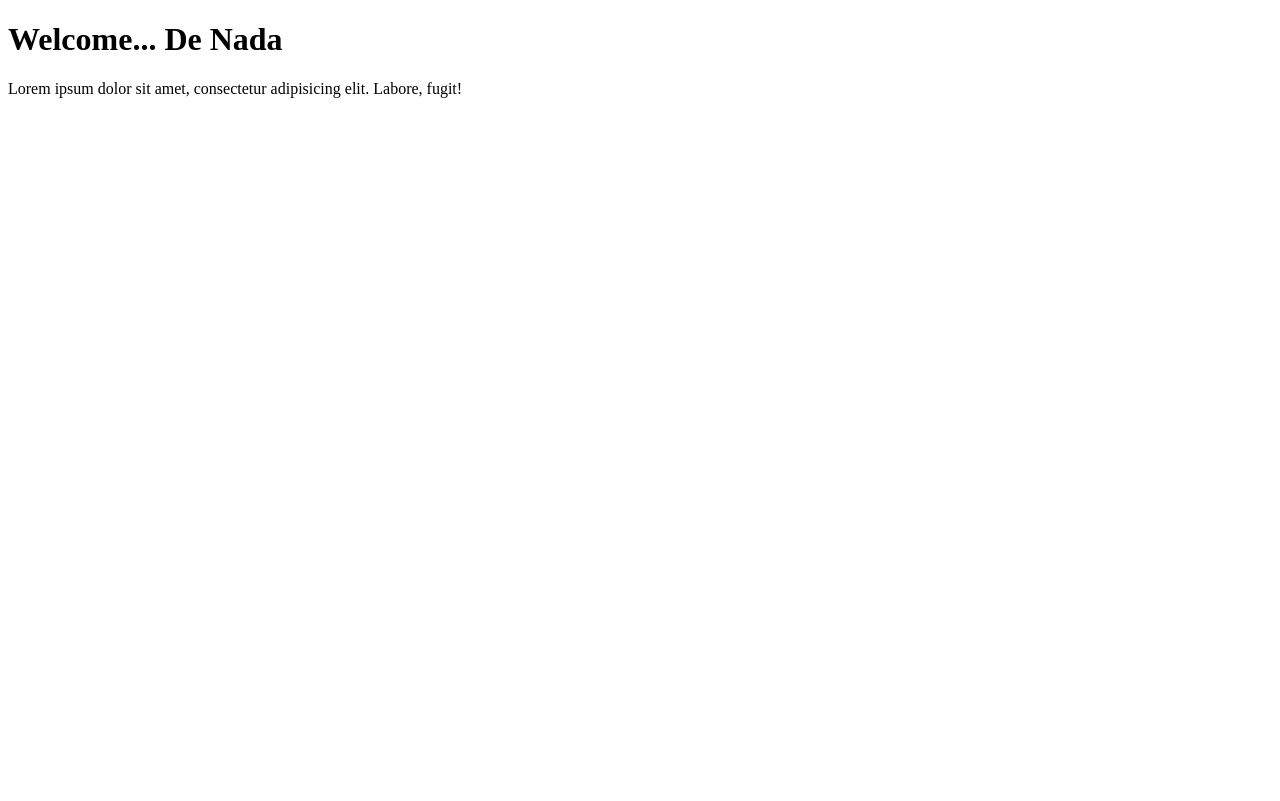
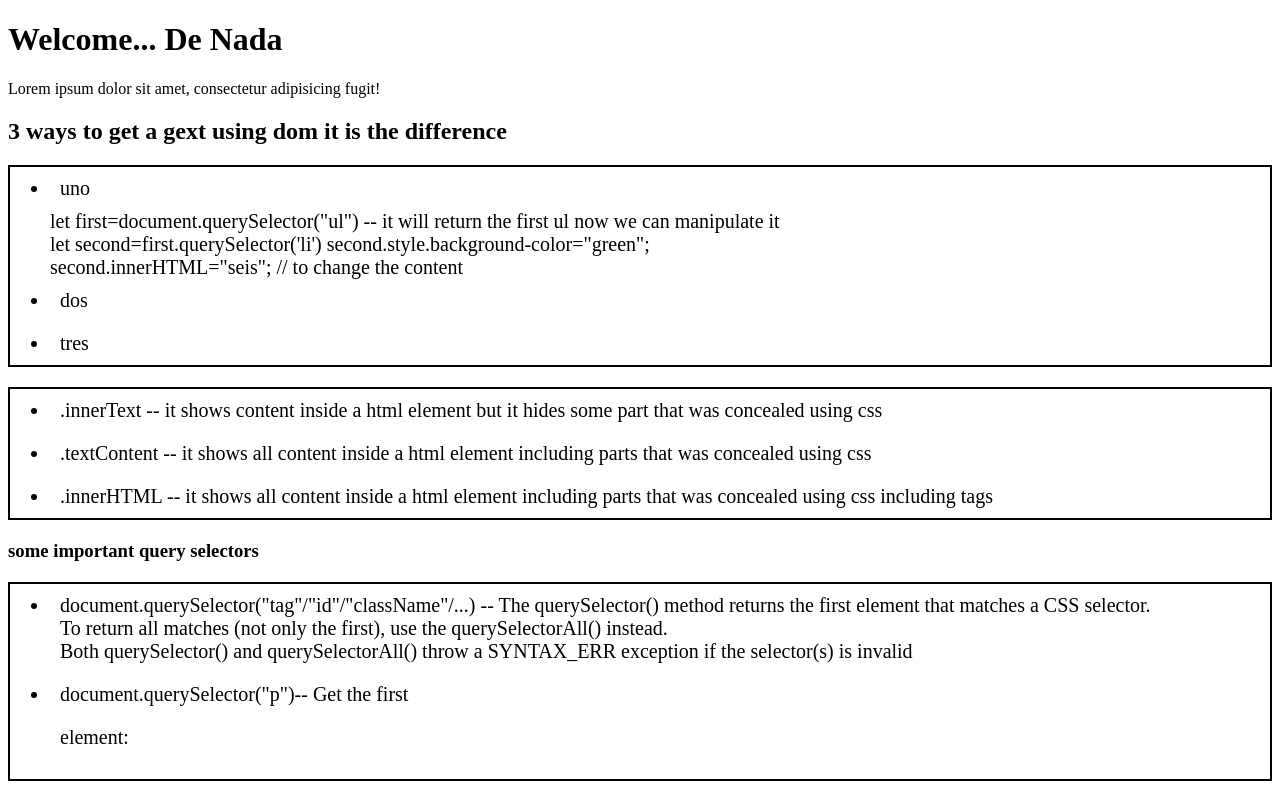
Before and after one commit to deepak-077/Web-Dev, a plain HTML site: page 06_dom/one.html in a window 1280 px wide. Drawn offline with Linux system fonts and the light colour scheme.

Commit message:
dom modified

```diff
--- a/06_dom/one.html
+++ b/06_dom/one.html
@@ -4,11 +4,63 @@
     <meta charset="UTF-8">
     <meta name="viewport" content="width=device-width, initial-scale=1.0">
     <title>Doc 1</title>
+    <Script>
+        let magx=document.getElementById("two");
+        magx.innerText;
+    </Script>
+    <style>
+    ul{border:2px solid black;
+         font-size: 20px;
+
+    }
+    li{
+        padding:10px;
+    }
+    </style>
 </head>
 <body id="cero">
     <div>
         <h1 id= "one" class="first">Welcome... De Nada</h1>
-        <p>Lorem ipsum dolor sit amet, consectetur adipisicing elit. Labore, fugit!</p>
+
+        <p>Lorem ipsum dolor sit amet, consectetur adipisicing fugit!</p>
+
+        <h2 id="two">3 ways to get a gext using dom <span>it is the difference</span> </h2>
+        <ul>
+            <li>uno </li>
+            let first=document.querySelector("ul") -- it will return the first ul
+            now we can manipulate it
+            <br>
+            let second=first.querySelector('li')
+            second.style.background-color="green";
+            <br>
+            second.innerHTML="seis"; // to change the content
+            <br>
+
+            <li>dos</li>
+            <li>tres</li>
+
+
+        </ul>
+        <ul>
+            <li> .innerText -- it shows content inside a html element but it hides some part that was concealed using css
+            </li>
+            <li> .textContent -- it shows all content inside a html element including parts that was concealed using css</li>
+            <li> .innerHTML -- it shows all content inside a html element including parts that was concealed using css including tags </li>
+
+        </ul>
+        <h3>some important query selectors</h3>
+        <ul>
+            <li> document.querySelector("tag"/"id"/"className"/...) -- The querySelector() method returns the first element that matches a CSS selector.
+            <br>
+                To return all matches (not only the first), use the querySelectorAll() instead.
+            <br>
+                Both querySelector() and querySelectorAll() throw a SYNTAX_ERR exception if the selector(s) is invalid </li>
+
+            <li> document.querySelector("p")-- Get the first <p> element: </li>
+
+
+
+        </ul>
 
 
     </div>
```
